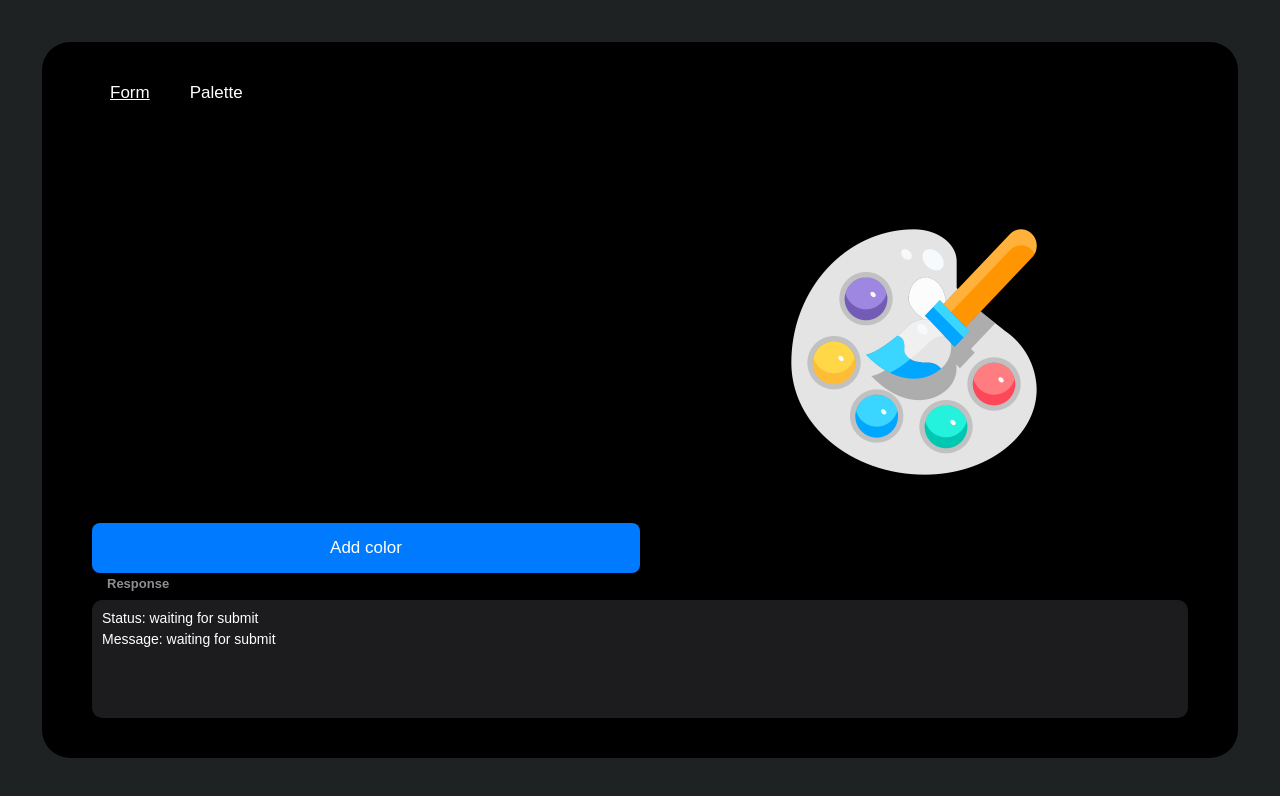
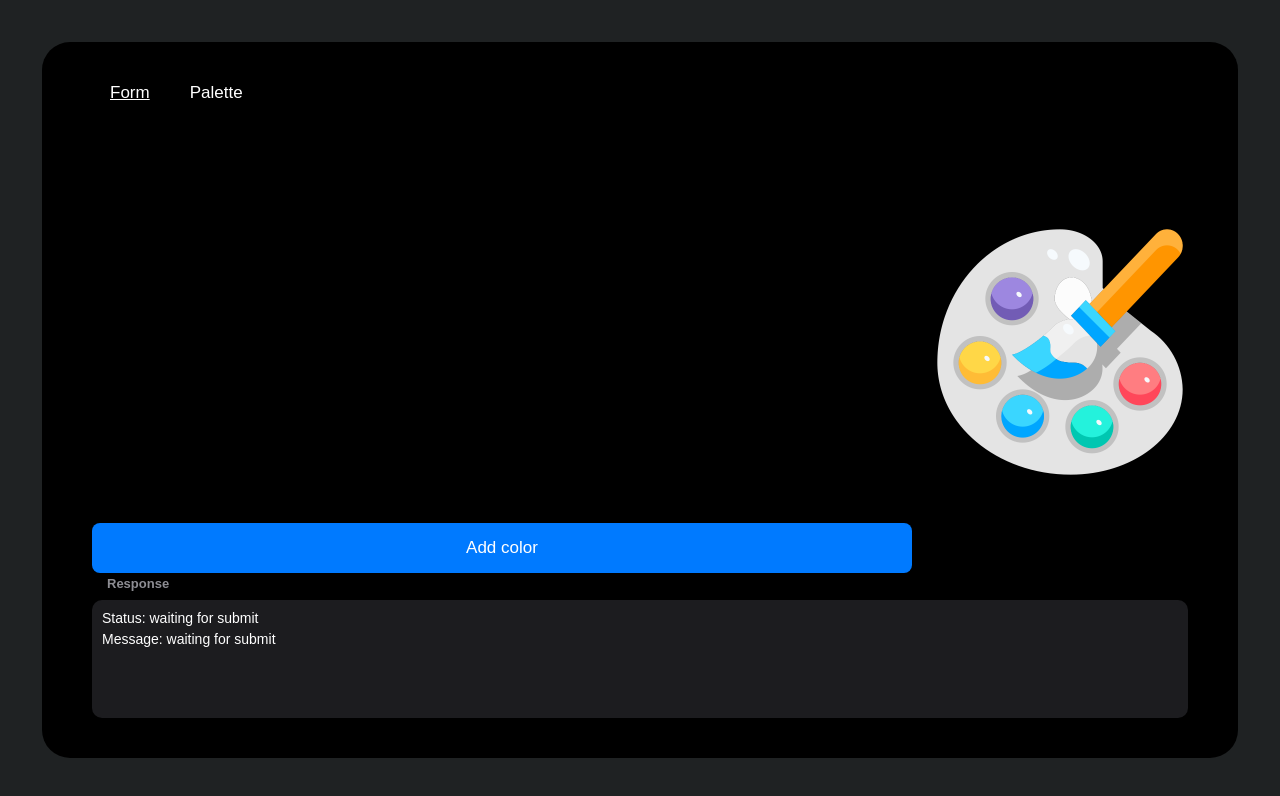
Before and after one commit to Fpsska/DepositFM-Task, a React (Create React App) app: page /DepositFM-Task/Palette in a window 1280 px wide. Shown: the top 796 px of the page. Built offline with nearby package versions, Linux system fonts and the light colour scheme.

Commit message:
refactor: change css flex-model of palette-page__workplace, form-page__form, palette-page__wrapper HTML-elmts

```diff
--- a/src/assets/styles/_media.scss
+++ b/src/assets/styles/_media.scss
@@ -8,7 +8,7 @@
     }
 
     .palette-page__workplace {
-        flex: 0 0 50%;
+        flex: 1 1 50%;
     }
 
     .palette__wrapper {
@@ -17,7 +17,7 @@
 
     .chrome-picker.chrome-picker {
         margin: 0 auto;
-        width: 80% !important;
+        width: 60% !important;
     }
 }
 
--- a/src/assets/styles/_style.scss
+++ b/src/assets/styles/_style.scss
@@ -74,7 +74,7 @@ button {
 }
 
 .form-page__form {
-    flex: 0 0 27.5%;
+    flex: 1 1 30%;
 }
 
 .form-page__preloader {
--- a/src/components/form/form.scss
+++ b/src/components/form/form.scss
@@ -11,11 +11,7 @@
         justify-content: center;
 
         &:not(:last-child) {
-            margin: 0 0 14px 0;
-        }
-
-        :not(:last-child) {
-            margin: 0 0 5px 0;
+            margin: 0 0 15px 0;
         }
     }
 
@@ -52,6 +48,7 @@
     &__title {
         display: flex;
         align-items: center;
+        margin: 0 0 5px 0;
 
         :not(:last-child) {
             margin: 0 10px 0 0;
@@ -59,7 +56,6 @@
     }
 
     &__label {
-        padding: 0 0 0 15px;
         font-size: 13px;
         font-weight: 700;
         line-height: 22px;
@@ -124,7 +120,6 @@
 .file {
     &__text {
         // +mixin
-        padding: 0 0 0 15px;
         font-size: 13px;
         font-weight: 700;
         line-height: 22px;
@@ -176,6 +171,7 @@
     &__title {
         display: flex;
         align-items: center;
+        margin: 0 0 5px 0;
 
         :not(:last-child) {
             margin: 0 10px 0 0;
@@ -203,7 +199,6 @@
 
 .file__image.file__image {
     height: 110px;
-    -o-object-fit: contain;
     object-fit: contain;
     margin: 0;
 }
--- a/src/components/pages/palettePage/palettePage.scss
+++ b/src/components/pages/palettePage/palettePage.scss
@@ -5,28 +5,28 @@
     &__wrapper {
         height: 100%;
         display: flex;
+        gap: 20px;
         justify-content: space-between;
     }
 
     &__workplace {
-        flex: 0 0 27.5%;
+        flex: 1 1 30%;
         display: flex;
         flex-direction: column;
         justify-content: space-between;
     }
 
     &__preview {
-        flex: 0;
-        flex: auto;
+        flex: 0 0 256px;
+        height: 256px;
         display: flex;
         justify-content: center;
         align-items: center;
+        margin: auto;
     }
 
     &__image {
-        width: 256px;
-        height: 256px;
-        -o-object-fit: cover;
+        max-width: 100%;
         object-fit: cover;
     }
 
```
